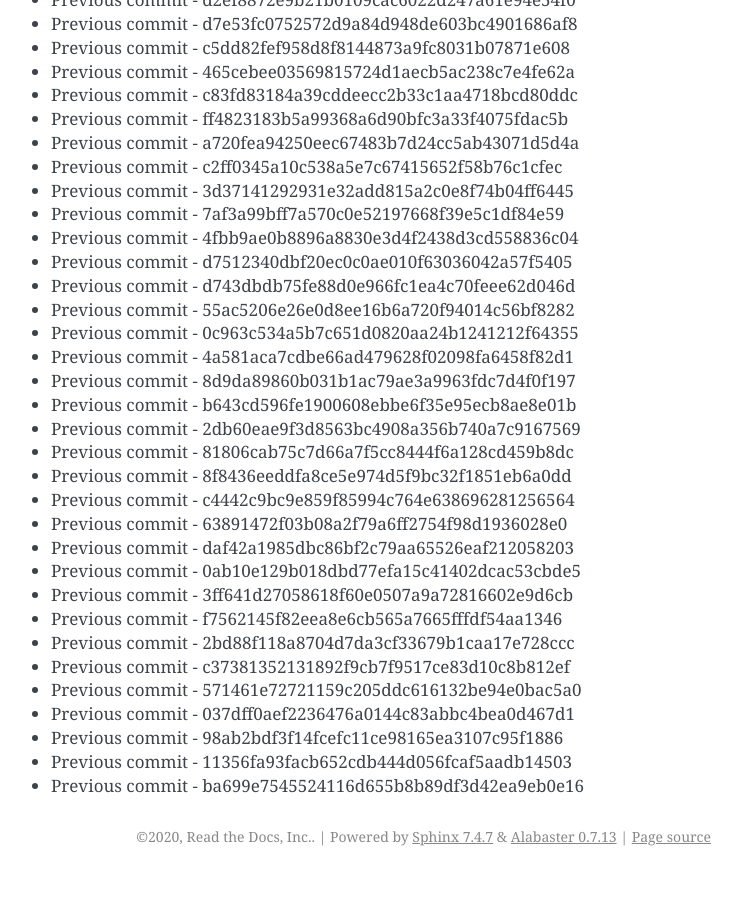
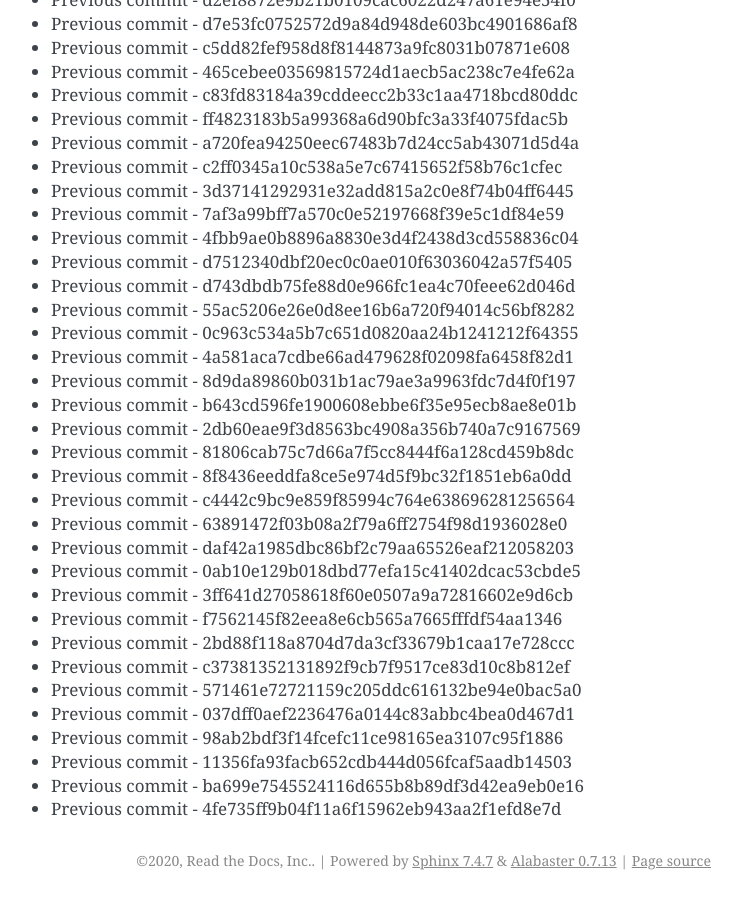
Before and after one commit to readthedocs/rtd-git-stresstest, a Sphinx documentation site: the page built from docs/updates.rst, in a window 1280 px wide and 900 px high, scrolled down 63479 px. Shown: the whole window, without its empty margins (399-1141 px from the left). Built offline with Sphinx 7.4.7, drawn with Linux system fonts in a browser that asks for light colours; before the commit the page ends 64355 px from its top, so only the background shows below that.

Commit message:
Generating commit from previous: 4fe735ff9b04f11a6f15962eb943aa2f1efd8e7d

```diff
--- a/docs/updates.rst
+++ b/docs/updates.rst
@@ -2699,3 +2699,4 @@ It can be tested for any performance characteristics.
 * Previous commit - 98ab2bdf3f14fcefc11ce98165ea3107c95f1886
 * Previous commit - 11356fa93facb652cdb444d056fcaf5aadb14503
 * Previous commit - ba699e7545524116d655b8b89df3d42ea9eb0e16
+* Previous commit - 4fe735ff9b04f11a6f15962eb943aa2f1efd8e7d
```
